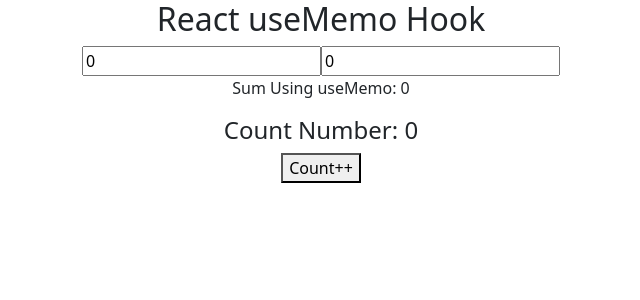
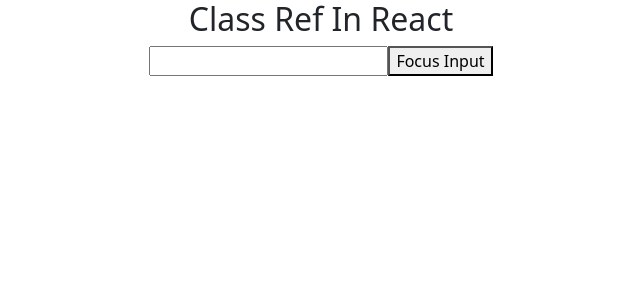
Before and after one commit to sanjay128yadav/react_js, a React (Create React App) app: page / in a window 1280 px wide. Shown: the top 300 px of the page, without its empty margins (319-959 px from the left). Built offline with nearby package versions, Linux system fonts and the light colour scheme.

Commit message:
RJ #04082024

```diff
--- a/src/App.js
+++ b/src/App.js
@@ -1,45 +1,40 @@
-import React, {useState, useMemo} from 'react'
+import React, { Component, createRef } from 'react'
 import './App.css'
 
-export default function App() {
+export default class App extends Component {
 
-  // Example 1
-  const [number1, setNumber1] = useState(0);
-  const [number2, setNumber2] = useState(0);
-  const [count, setCount] = useState(0);
+ constructor() {
+  super();
+  this.myInputRef = createRef();
+ }
 
-  /* const sum = ()=> {
-    console.log("Calculating Sum...!");
-    return number1 + number2;
-  } */
+ // Example 2
 
-    const sum = useMemo(()=> {
-      console.log("Calculating Sum...!");
-      return number1 + number2;
-    }, [number1, number2])
+ /* componentDidMount() {
+  this.myInputRef.current.value = "Sanjay Yadav";
+  console.log(this.myInputRef.current.value);
+ } */
 
-  return (
-    <>
-      <div className='App'>
-        <h2>React useMemo Hook</h2>
-        {/* Example 1 */}
+  // Example 2
 
-        <input type='number' value={number1} onChange={(e)=>setNumber1(Number(e.target.value))} />
-        <input type='number' value={number2} onChange={(e)=>setNumber2(Number(e.target.value))} />
+  handleClick = () => {
+    this.myInputRef.current.focus();
+    this.myInputRef.current.style.background ="green";
+    this.myInputRef.current.style.color ="White";
+    console.log(this.myInputRef.current.value);
+  }
 
 
-        {/* Example 1
-         <p>Sum: {sum()}</p> */}
-
-        {/* Example 2 */}
-
-        <p>Sum Using useMemo: {sum}</p>
-
-        {/* Example 1 */}
-
-        <h4>Count Number: {count}</h4>
-        <button onClick={()=>setCount(count + 1)}>Count++</button>
-      </div>
-    </>
-  )
+  render() {
+    /* console.log(this.myInputRef); */
+    return (
+      <>
+        <div className='App'>
+          <h2>Class Ref In React</h2>
+          <input type='text' ref={this.myInputRef} />
+          <button onClick={this.handleClick}>Focus Input</button>
+        </div>
+      </>
+    )
+  }
 }
```
